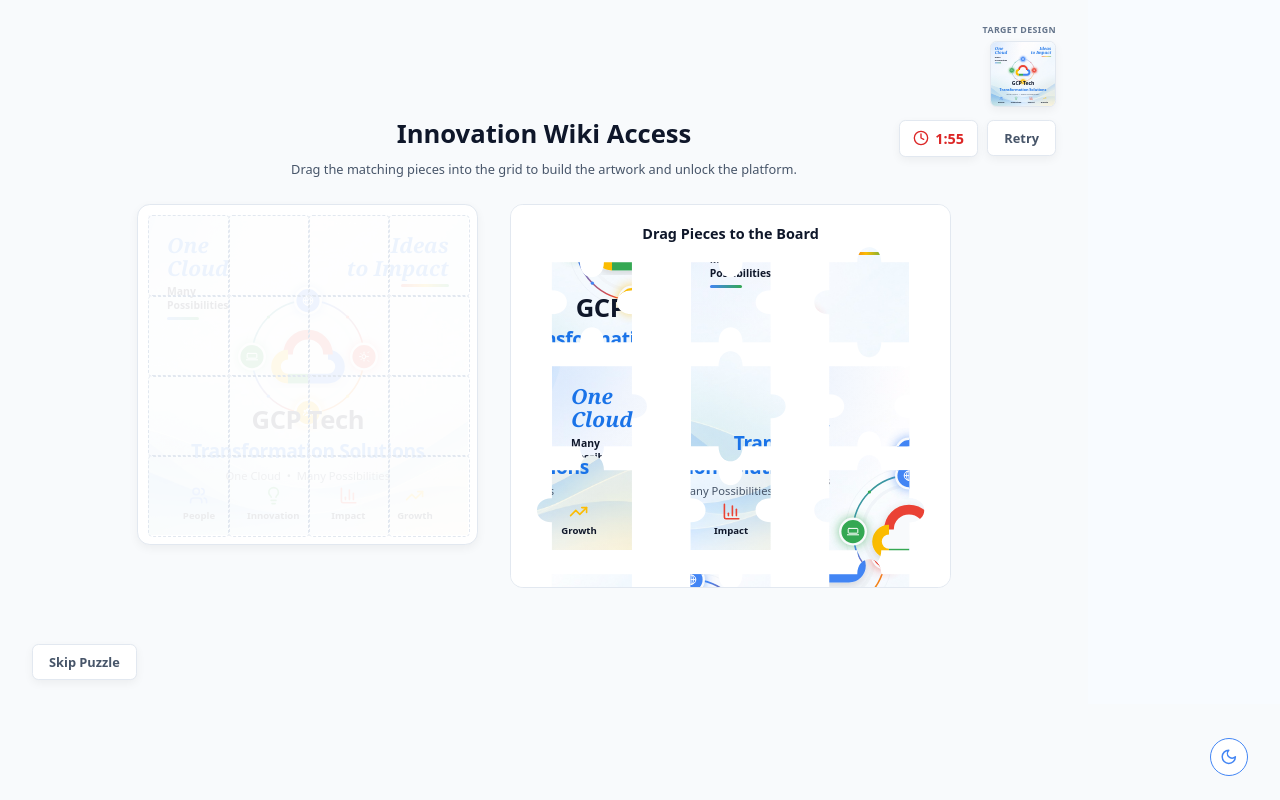
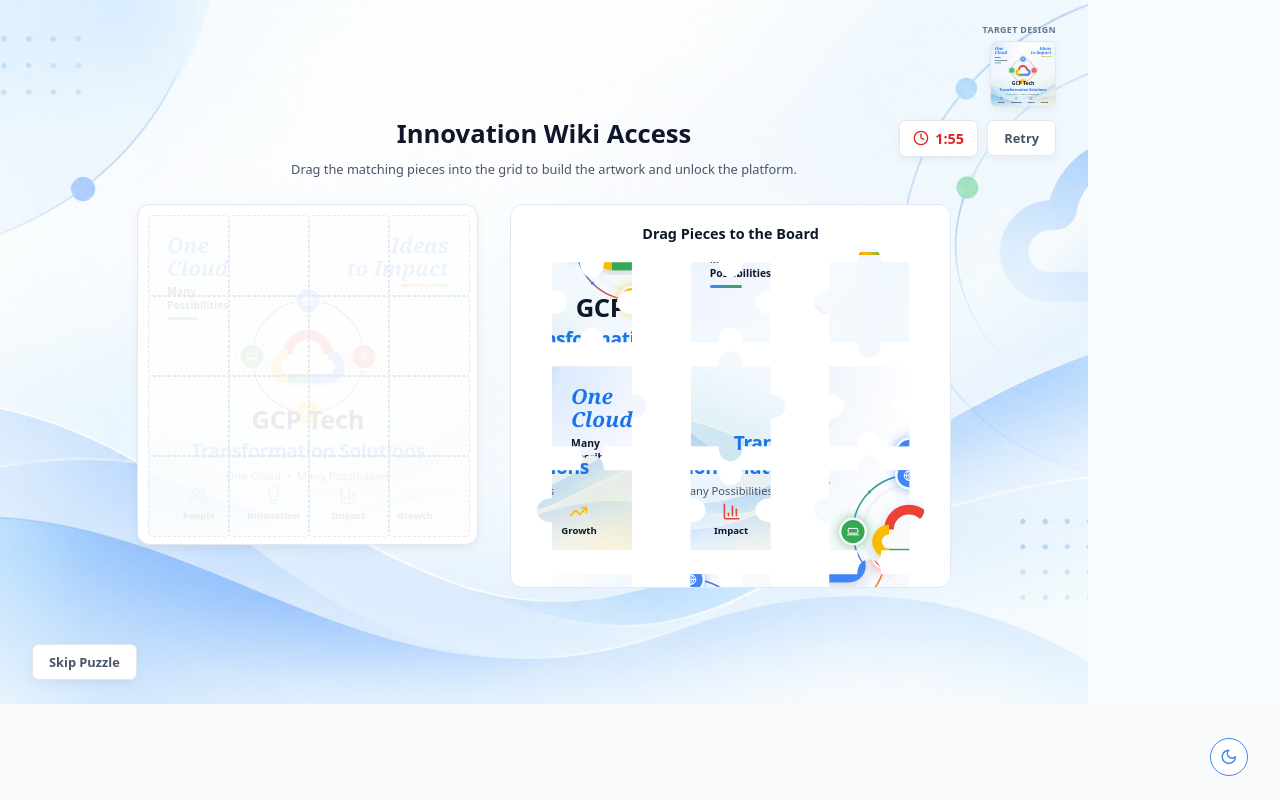
Before and after one commit to harisankarpn/cgn-wiki, a React (Vite) app: page / in a window 1280 px wide. Built offline with nearby package versions, Linux system fonts and the light colour scheme; the HTML template or start-up script is replaced by a standard one.

Commit message:
Update App.tsx

```diff
--- a/src/App.tsx
+++ b/src/App.tsx
@@ -52,6 +52,7 @@
 } from 'lucide-react';
 
 import puzzleBg from './background.jpeg';
+import bgImage from './background.jpeg';
 
 /* =========================================================
    TYPES
@@ -845,8 +846,8 @@
   };
 
   return (
-    <div style={{ height: '100vh', width: '100vw', display: 'flex', flexDirection: 'column', alignItems: 'center', justifyContent: 'center', backgroundColor: 'var(--bg-main)', padding: '40px', fontFamily: 'system-ui, sans-serif', position: 'relative', overflow: 'hidden' }}>
-
+    // <div style={{ height: '100vh', width: '100vw', display: 'flex', flexDirection: 'column', alignItems: 'center', justifyContent: 'center', backgroundColor: 'var(--bg-main)', padding: '40px', fontFamily: 'system-ui, sans-serif', position: 'relative', overflow: 'hidden' }}>
+    <div style={{ height: '100vh', width: '100vw', display: 'flex', flexDirection: 'column', alignItems: 'center', justifyContent: 'center', background: `url(${bgImage}) center/cover no-repeat`, padding: '40px', fontFamily: 'system-ui, sans-serif', position: 'relative', overflow: 'hidden' }}>
       {dragState.isDragging && dragState.id !== null && (
         <div style={{
           position: 'fixed',
```
